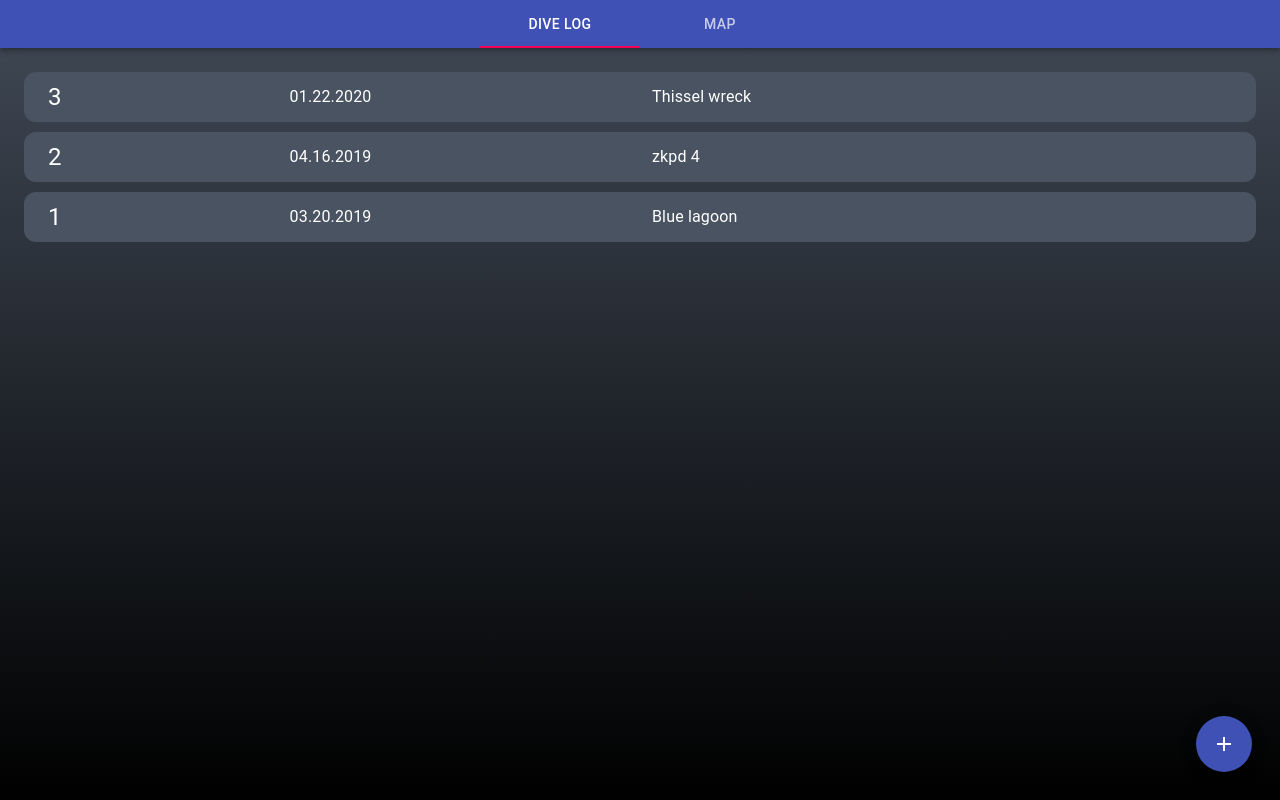
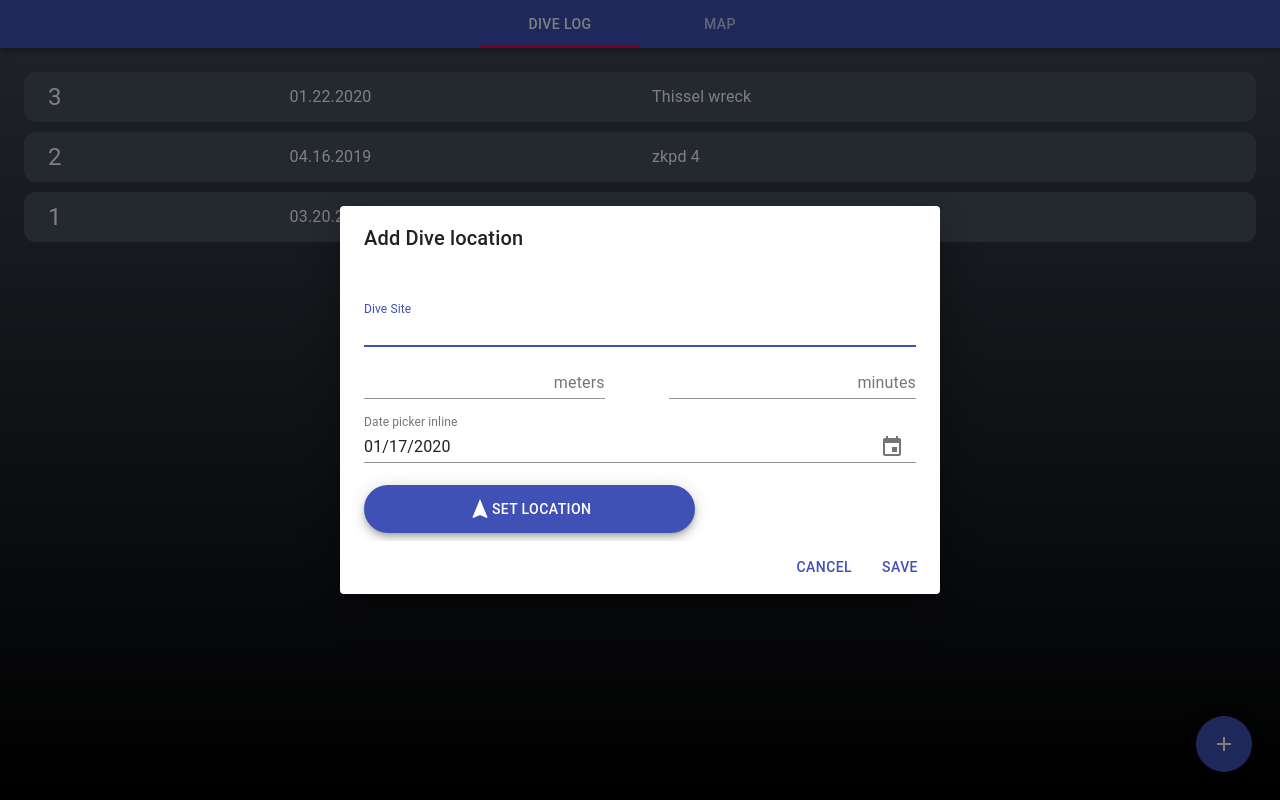
Before and after one commit to dkali/dive_log, a React (Create React App) app: page / in a window 1280 px wide. Both pictures are taken after a click on the button "add". Built offline with nearby package versions, Linux system fonts and the light colour scheme.

Commit message:
add dive dialog layout added

```diff
--- a/package.json
+++ b/package.json
@@ -3,11 +3,14 @@
   "version": "0.1.0",
   "private": true,
   "dependencies": {
+    "@date-io/date-fns": "^1.3.13",
     "@material-ui/core": "^4.8.3",
     "@material-ui/icons": "^4.5.1",
+    "@material-ui/pickers": "^3.2.9",
     "@testing-library/jest-dom": "^4.2.4",
     "@testing-library/react": "^9.4.0",
     "@testing-library/user-event": "^7.2.1",
+    "date-fns": "^2.9.0",
     "react": "^16.12.0",
     "react-dom": "^16.12.0",
     "react-scripts": "3.3.0",
--- /dev/null
+++ b/src/AddDiveDialog.js
@@ -0,0 +1,114 @@
+import React from 'react';
+import Button from '@material-ui/core/Button';
+import TextField from '@material-ui/core/TextField';
+import Dialog from '@material-ui/core/Dialog';
+import DialogActions from '@material-ui/core/DialogActions';
+import DialogContent from '@material-ui/core/DialogContent';
+import DialogTitle from '@material-ui/core/DialogTitle';
+import Input from '@material-ui/core/Input';
+import InputAdornment from '@material-ui/core/InputAdornment';
+
+import 'date-fns';
+import DateFnsUtils from '@date-io/date-fns';
+import {
+  MuiPickersUtilsProvider,
+  KeyboardDatePicker,
+} from '@material-ui/pickers';
+
+import Fab from '@material-ui/core/Fab';
+import NavigationIcon from '@material-ui/icons/Navigation';
+
+const flex_row_style = {
+  display: "flex",
+  flexDirection: "row",
+  paddingTop: "1em",
+}
+
+const flex_column_style = {
+  display: "flex",
+  flexDirection: "column",
+}
+
+const offset_style = {
+  paddingLeft: "4em",
+}
+
+const location_style = {
+  width: "60%",
+  marginTop: "1em",
+}
+
+class AddDiveDialog extends React.Component {
+  state = {
+    date: new Date()
+  }
+
+  handleDateChange = date => {
+    this.setState({date: date})
+  }
+
+  render() {
+    var open  = this.props.opened;
+    return (
+      <Dialog open={open} onClose={this.props.handleClickClose} aria-labelledby="form-dialog-title">
+        <DialogTitle id="form-dialog-title">Add Dive location</DialogTitle>
+        <DialogContent>
+          <div style={flex_column_style}>
+            <div style={flex_row_style}>
+              <TextField
+                autoFocus
+                margin="dense"
+                id="dive_site"
+                label="Dive Site"
+                fullWidth
+                />
+            </div>
+            <div style={flex_row_style}>
+              <Input
+                id="depth"
+                // onChange={handleChange('weight')}
+                endAdornment={<InputAdornment position="end">meters</InputAdornment>}
+              />
+              <div style={offset_style}>
+                <Input
+                id="duration"
+                // onChange={handleChange('weight')}
+                endAdornment={<InputAdornment position="end">minutes</InputAdornment>}
+                />
+              </div>
+            </div>
+            <MuiPickersUtilsProvider utils={DateFnsUtils}>
+              <KeyboardDatePicker
+                disableToolbar
+                variant="inline"
+                format="MM/dd/yyyy"
+                margin="normal"
+                id="date-picker-inline"
+                label="Date picker inline"
+                value={this.state.date}
+                onChange={this.handleDateChange}
+                KeyboardButtonProps={{
+                  'aria-label': 'change date',
+                }}
+              />
+            </MuiPickersUtilsProvider>
+            <Fab variant="extended" color="primary" style={location_style}>
+              <NavigationIcon/>
+              Set Location
+            </Fab>
+          </div>
+        </DialogContent>
+        <DialogActions>
+          <Button onClick={this.props.handleClickClose} color="primary">
+            Cancel
+          </Button>
+          <Button onClick={this.props.handleClickClose} color="primary">
+            Save
+          </Button>
+        </DialogActions>
+      </Dialog>
+    )
+  }
+}
+
+export default AddDiveDialog;
--- a/src/DiveEntry.js
+++ b/src/DiveEntry.js
@@ -1,5 +1,4 @@
 import React from 'react'
-
 
 class DiveEntry extends React.Component {
   render() {
@@ -39,14 +38,14 @@ class DiveEntry extends React.Component {
     }
 
     return(
-      <div className='dive_entry' style={entry_style}>
-        <div className='dive_num' style={dive_num_style}>
+      <div style={entry_style}>
+        <div style={dive_num_style}>
           {entryData.dive_num}
         </div>
-        <div className='dive_date' style={dive_date_style}>
+        <div style={dive_date_style}>
           {entryData.date}
         </div>
-        <div className='dive_site' style={dive_site_style}>
+        <div style={dive_site_style}>
           {entryData.site}
         </div>
       </div>
--- a/src/DiveLog.js
+++ b/src/DiveLog.js
@@ -2,19 +2,33 @@ import React from 'react'
 import Fab from '@material-ui/core/Fab';
 import AddIcon from '@material-ui/icons/Add';
 import DiveEntry from './DiveEntry'
+import AddDiveDialog from './AddDiveDialog.js'
 
 const DiveLogBody = props => {
   const entries = props.diveData.map((entry, index) => {
     entry["dive_num"] = props.diveData.length - index;
     return (
-      <DiveEntry entryData={entry}/>
+      <DiveEntry entryData={entry} key={props.diveData.length - index}/>
     )
   })
 
   return entries;
 }
 
+
 class DiveLog extends React.Component {
+  state = {
+    opened: false,
+  }
+
+  handleClickAdd = () => {
+    this.setState({opened: true})
+  }
+
+  handleClickClose = () => {
+    this.setState({opened: false})
+  }
+
   onEntryClick = index => {
 
   }
@@ -37,12 +51,18 @@ class DiveLog extends React.Component {
 
     return (
       <div>
-        <div className='dive_log' style={dive_log_style}>
+        <div style={dive_log_style}>
           <DiveLogBody diveData={diveData} onClick={this.onEntryClick}/>
-          <Fab style={add_dive_style} className='add_dive' color="primary" aria-label="add">
+          <Fab style={add_dive_style}
+               color="primary"
+               aria-label="add"
+               onClick={this.handleClickAdd}>
             <AddIcon />
           </Fab>
         </div>
+        <AddDiveDialog diveData={diveData}
+                       opened={this.state.opened}
+                       handleClickClose={this.handleClickClose}/>
       </div>
     )
   }
--- a/src/Tabs.js
+++ b/src/Tabs.js
@@ -50,7 +50,7 @@ class SimpleTabs extends React.Component {
     }
 
     return (
-      <div className="tabs" style={tabs_style}>
+      <div style={tabs_style}>
         <AppBar position="static">
           <Tabs value={this.state.value} onChange={handleChange} aria-label="simple tabs example" centered>
             <Tab label="Dive Log" {...a11yProps(0)} />
```
Also changed, not shown: 1 other file (tests, documents, lock files or other folders).
